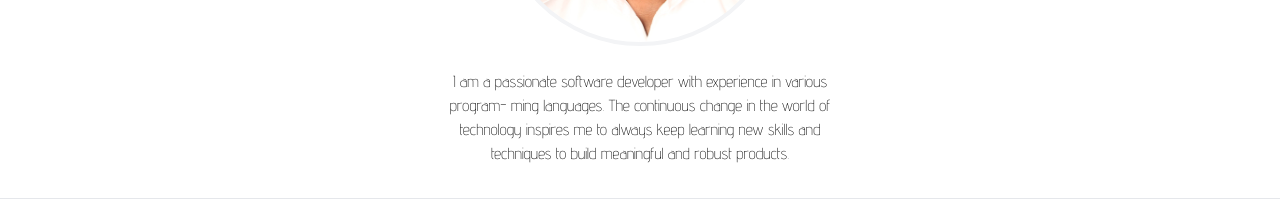
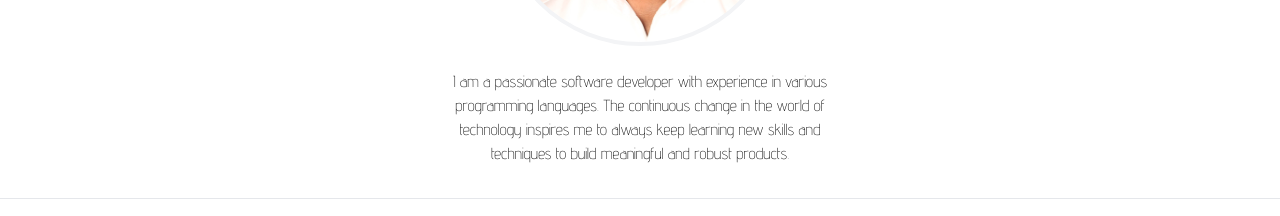
Before and after one commit to fzoozai/thisisme, a React (Create React App) app: page / in a window 1280 px wide. Shown: the part 326-542 px from the top of the page. Built offline with nearby package versions, Linux system fonts and the light colour scheme; no server answers.

Commit message:
Fix typo in <Profile /> infomation section

```diff
--- a/src/components/Profile.tsx
+++ b/src/components/Profile.tsx
@@ -8,8 +8,8 @@ const Profile = () => (
         style={{ backgroundImage: `url(${Chicago})` }}
       ></div>
       <div className="text-primary-900 mt-6 mb-8 max-w-md text-center px-4 font-primary">
-        I am a passionate software developer with experience in various program-
-        ming languages. The continuous change in the world of technology
+        I am a passionate software developer with experience in various
+        programming languages. The continuous change in the world of technology
         inspires me to always keep learning new skills and techniques to build
         meaningful and robust products.
       </div>
```
